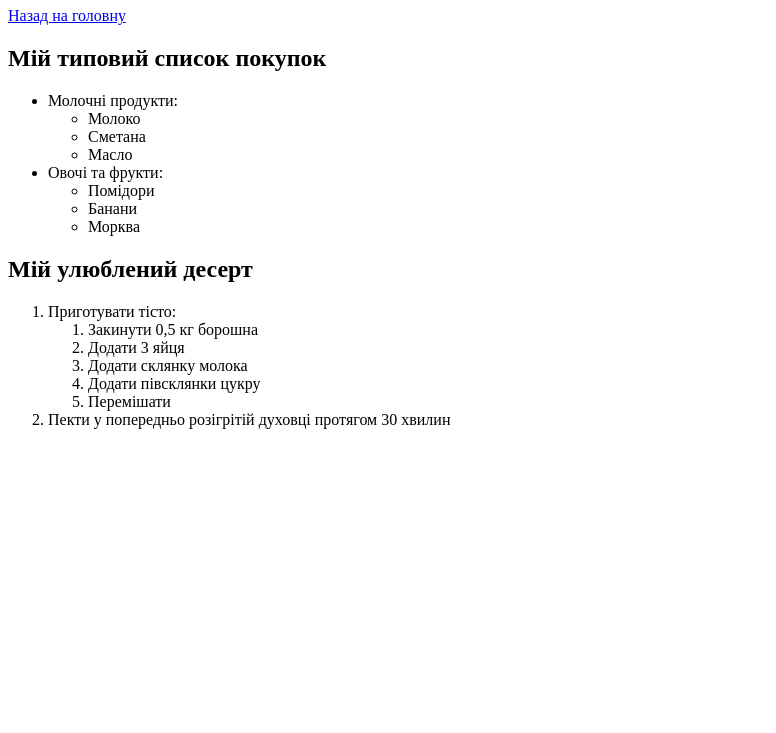
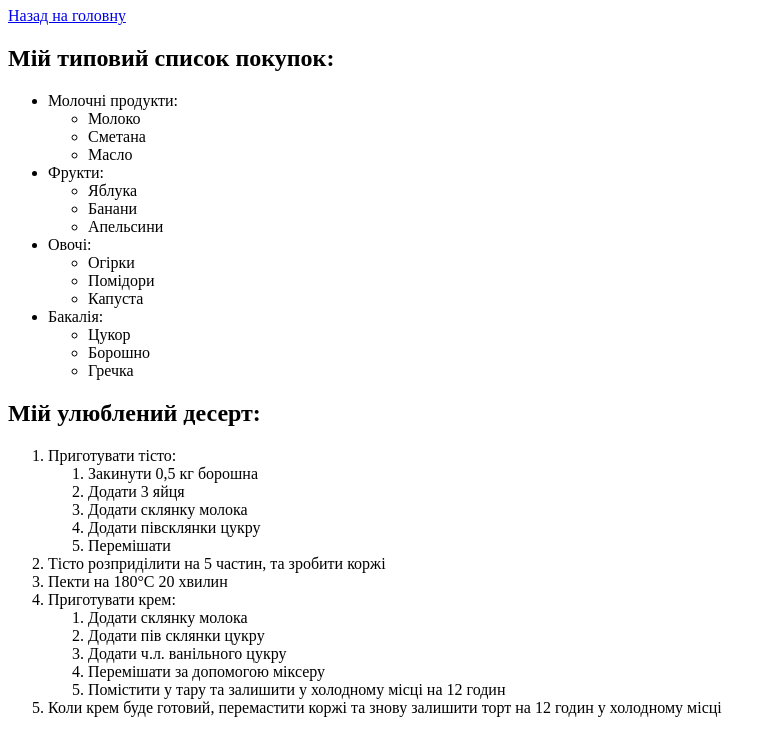
Before and after one commit to khrviktoriia/my-first-repo, a plain HTML site: page Practice2/nowadays.html in a window 1280 px wide. Shown: the part 73-806 px from the top of the page, without its empty margins (0-776 px from the left). Drawn offline with Linux system fonts and the light colour scheme.

Commit message:
nowadays.html

```diff
--- a/Practice2/nowadays.html
+++ b/Practice2/nowadays.html
@@ -1,14 +1,13 @@
 <!DOCTYPE html>
 <html lang="uk">
 <head>
-    <meta charset="UTF-8">
-    <meta name="viewport" content="width=device-width, initial-scale=1.0">
-    <title>Сьогодення Христан Вікторії Андріївної</title>
+    <meta charset="utf-8">
+    <title>Сьогодення</title>
 </head>
 <body>
-    <h1>Сьогодення Христан Вікторії Андріївної </h1>
+<h1>Сьогодення Христан Вікторії Андріївни</h1>
 <a href="index.html">Назад на головну</a>
-    <h2>Мій типовий список покупок</h2>
+<h2>Мій типовий список покупок:</h2>
 <ul>
 <li>Молочні продукти:
     <ul>
@@ -17,15 +16,29 @@
     <li>Масло</li>
     </ul>
 </li>
-        <li>Овочі та фрукти:
+<li>Фрукти:
     <ul>
+    <li>Яблука</li>
+    <li>Банани</li>
+    <li>Апельсини</li>
+    </ul>
+</li>
+<li>Овочі:
+    <ul>
+    <li>Огірки</li>
     <li>Помідори</li>
-                <li>Банани</li>
-                <li>Морква</li>
+    <li>Капуста</li>
+    </ul>
+</li>
+    <li>Бакалія:
+    <ul>
+    <li>Цукор</li>
+    <li>Борошно</li>
+    <li>Гречка</li>
     </ul>
 </li>
 </ul>
-    <h2>Мій улюблений десерт</h2>
+<h2>Мій улюблений десерт:</h2>
 <ol>
     <li>Приготувати тісто:
     <ol>
@@ -36,7 +49,19 @@
     <li>Перемішати</li>
     </ol>
 </li>
-        <li>Пекти у попередньо розігрітій духовці протягом 30 хвилин</li>
+<li>Тісто розприділити на 5 частин, та зробити коржі</li>
+<li>Пекти на 180°C 20 хвилин</li>
+
+<li>Приготувати крем:
+    <ol>
+    <li>Додати склянку молока</li>
+    <li>Додати пів склянки цукру</li>
+    <li>Додати ч.л. ванільного цукру</li>
+    <li>Перемішати за допомогою міксеру</li>
+    <li>Помістити у тару та залишити у холодному місці на 12 годин</li>
+    </ol>
+</li>
+<li>Коли крем буде готовий, перемастити коржі та знову залишити торт на 12 годин у холодному місці</li>
 </ol>
 </body>
 </html>
```
Lines whose indentation alone changed are shown as unchanged.
